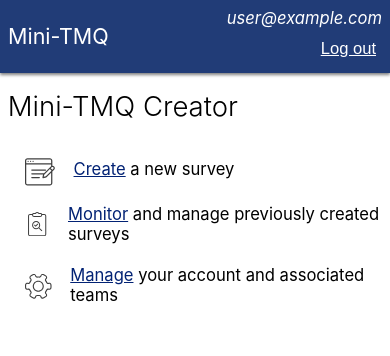
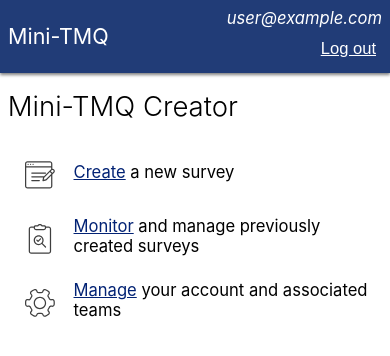
Before and after one commit to uivraeus/teamquest-lab, a React (Create React App) app: page /creator/main in a window 390 px wide. Shown: the top 356 px of the page. Built offline with nearby package versions, Linux system fonts and the light colour scheme; no server answers; sample sign-in values are in the browser's storage.

Commit message:
Ensure squared AppBtn (always)
Also, ensure equal vertical spacing between buttons
in Creator, regardless of 1 or two lines of text.
(relevant on mobile)

```diff
--- a/src/components/AppBtn.css
+++ b/src/components/AppBtn.css
@@ -87,6 +87,8 @@ button.AppBtn-svg {
   background-color: rgba(0,0,0,0); /* transparent */
   width: 2em;
   height: 2em;
+  min-width: 2em;
+  min-height: 2em;
   padding:0;
   border: none;
 }
--- a/src/pages/Creator.css
+++ b/src/pages/Creator.css
@@ -9,13 +9,23 @@
 }
 
 .Creator li {
-  margin: 0 0 1em 0;
+  margin: 0 0 .5em 0;
   list-style-type: none;
+}
+
+/* Special trick here to make the icons appear with equal spacing
+ * regardless of 1 or 2 lines of text;
+ * - Creator-link::min-height: 3.5em   -> room for two lines
+ * - li:first-child::margin-top: -.5em -> avoid too much space above
+ */
+.Creator li:first-child {
+  margin-top: -.5em;
 }
 
 .Creator-link {
   display: flex;
   align-items: center;
+  min-height: 3.5em; /* see above */
 }
 
 .Creator-link > p {
```
